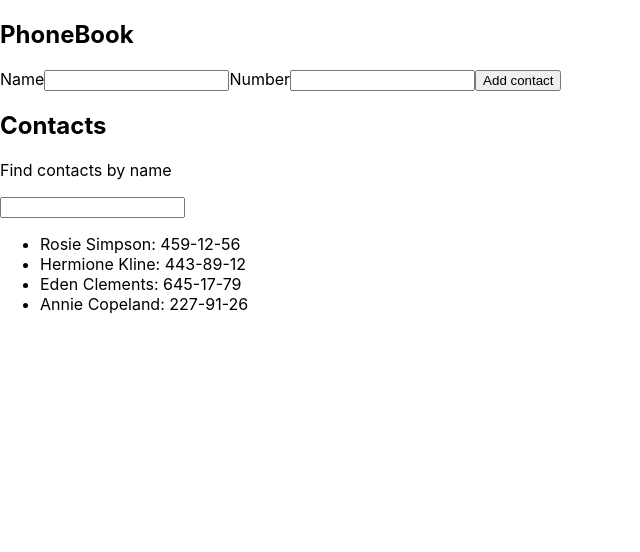
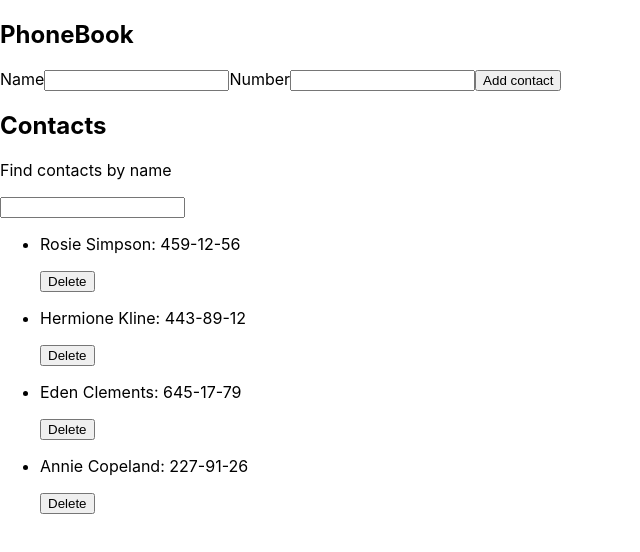
Before and after one commit to VitaliiKovalenko88/goit-react-hw-02-phonebook, a React (Create React App) app: page / in a window 1280 px wide. Shown: the top 552 px of the page, without its empty margins (0-640 px from the left). Built offline with nearby package versions, Linux system fonts and the light colour scheme.

Commit message:
comlete task 6

```diff
--- a/src/App.js
+++ b/src/App.js
@@ -55,6 +55,12 @@
     );
   };
 
+  deleteContact = contactId => {
+    this.setState(prevState => ({
+      contacts: prevState.contacts.filter(contact => contact.id !== contactId),
+    }));
+  };
+
   render() {
     return (
       <div>
@@ -65,7 +71,10 @@
           value={this.state.filter}
           onChangeFilter={this.onChangeFilter}
         />
-        <ContactList contacts={this.getVisibleContacts()} />
+        <ContactList
+          contacts={this.getVisibleContacts()}
+          onDeleteContact={this.deleteContact}
+        />
       </div>
     );
   }
--- /dev/null
+++ b/src/Components/ContactItem/ContactItem.jsx
@@ -0,0 +1,21 @@
+import React from 'react';
+
+const ContactItem = ({ contact, onDeleteContact }) => {
+  return (
+    <>
+      <p>
+        {contact.name}: {contact.number}
+      </p>
+      <button
+        type="button"
+        onClick={() => {
+          onDeleteContact(contact.id);
+        }}
+      >
+        Delete
+      </button>
+    </>
+  );
+};
+
+export default ContactItem;
--- a/src/Components/ContactList/ContactList.jsx
+++ b/src/Components/ContactList/ContactList.jsx
@@ -1,10 +1,12 @@
-const ContactList = ({ contacts }) => {
+import ContactItem from '../ContactItem/ContactItem';
+
+const ContactList = ({ contacts, onDeleteContact }) => {
   return (
     <ul>
       {contacts.map(contact => {
         return (
           <li key={contact.id}>
-            {contact.name}: {contact.number}
+            <ContactItem contact={contact} onDeleteContact={onDeleteContact} />
           </li>
         );
       })}
```
